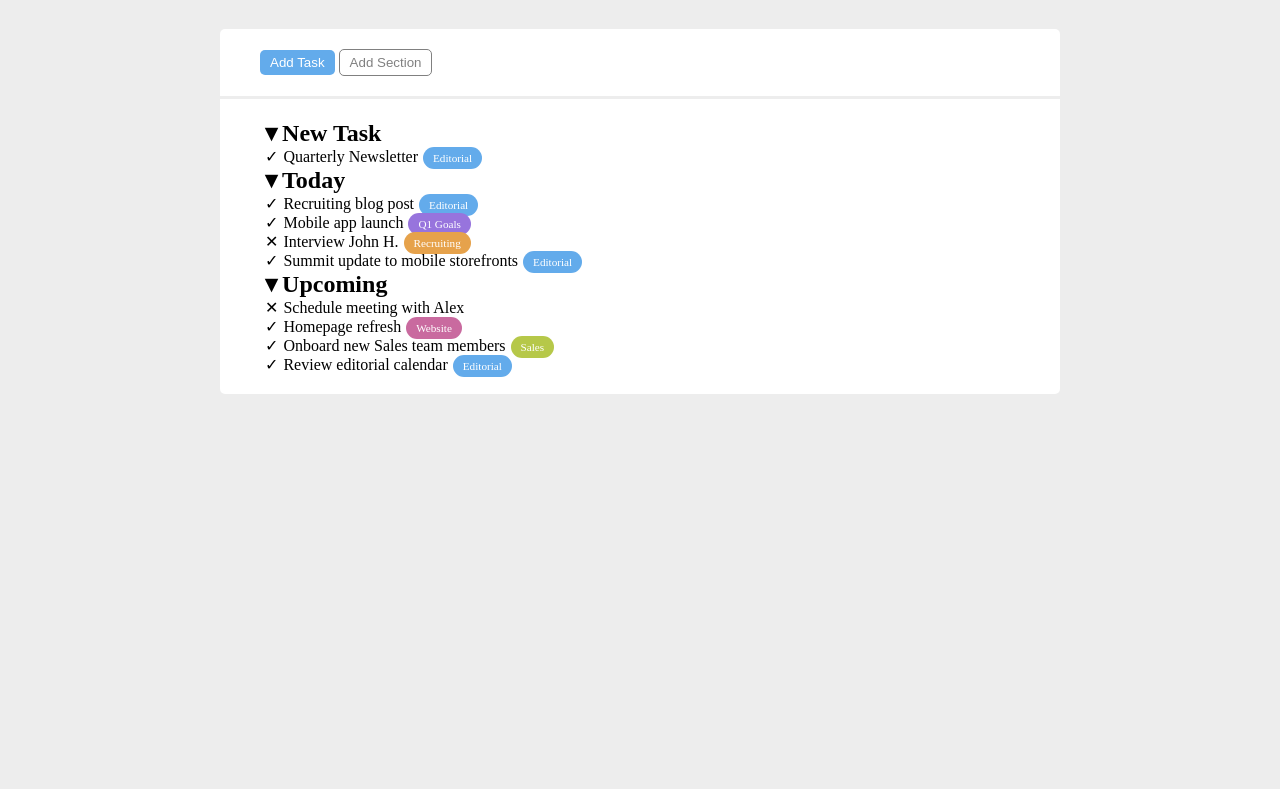
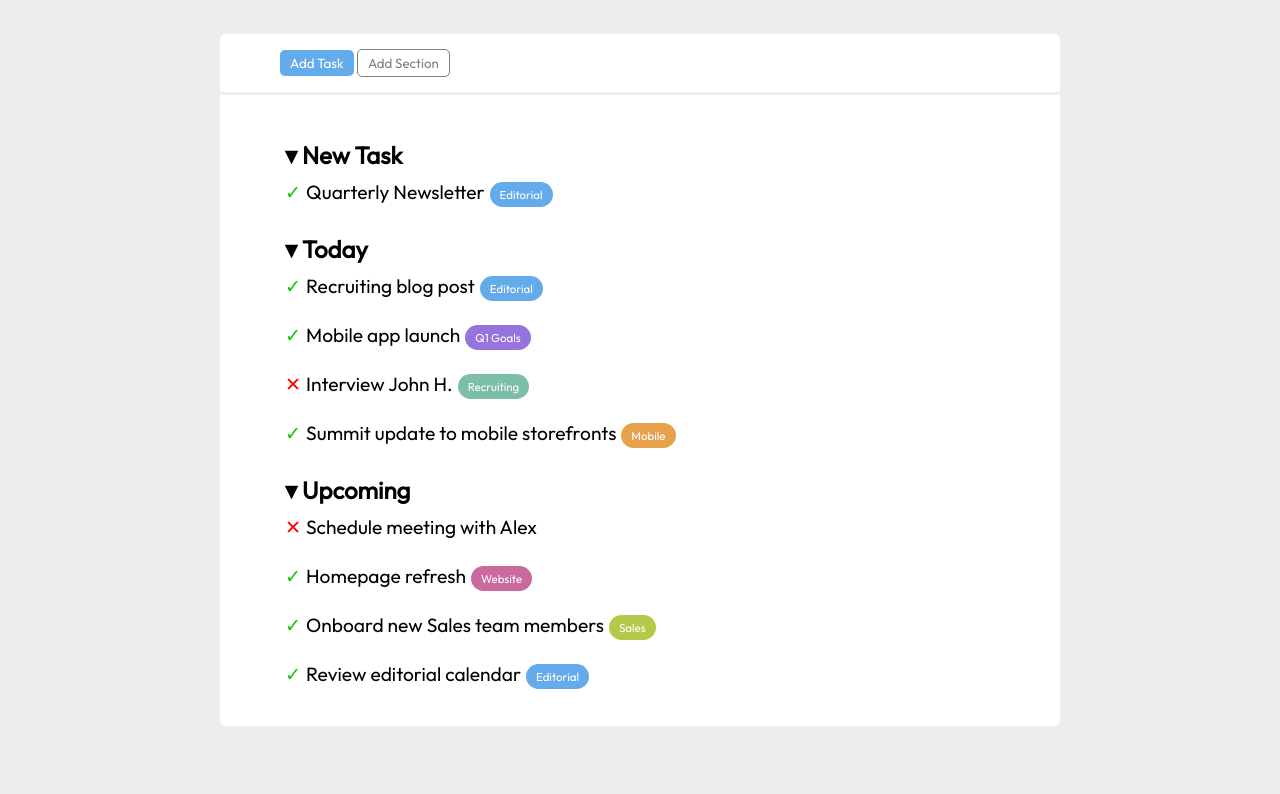
Before and after one commit to FloatIndex/html-css-toboolist, a plain HTML site: page index.html in a window 1280 px wide. Shown: the part 86-880 px from the top of the page. Drawn offline with Linux system fonts and the light colour scheme.

```diff
--- a/index.html
+++ b/index.html
@@ -8,6 +8,10 @@
     <title>Toboolist</title>
 
     <link rel="stylesheet" href="style.css">
+
+    <link rel="preconnect" href="https://fonts.googleapis.com">
+    <link rel="preconnect" href="https://fonts.gstatic.com" crossorigin>
+    <link href="https://fonts.googleapis.com/css2?family=Outfit&display=swap" rel="stylesheet">
 
 </head>
 
@@ -41,7 +45,7 @@
                     <div class="menu-element checked">Recruiting blog post<span class="editorial">Editorial</span></div>
                     <div class="menu-element checked">Mobile app launch<span class="q1-goals">Q1 Goals</span></div>
                     <div class="menu-element not-checked">Interview John H.<span class="recruiting">Recruiting</span></div>
-                    <div class="menu-element checked mobile">Summit update to mobile storefronts<span class="editorial">Editorial</span></div>
+                    <div class="menu-element checked">Summit update to mobile storefronts<span class="mobile">Mobile</span></div>
                 </div>
 
                 <div>
--- a/style.css
+++ b/style.css
@@ -1,6 +1,7 @@
 *{
     margin: 0px;
     box-sizing: border-box;
+    font-family: 'Outfit', sans-serif;
 }
 
 .banner{
@@ -31,7 +32,7 @@ main{
 
 .btn-section, .menu-section{
     background-color: #fff;
-    padding: 20px 40px;
+    padding: 15px 60px;
 }
 
 .btn-section{
@@ -62,6 +63,16 @@ main{
     color: grey;
 }
 
+.menu-element{
+    margin-top: 10px;
+    margin-bottom: 25px;
+    font-size: 1.2em;
+}
+
+.menu-title{
+    margin-top: 30px;
+}
+
 .menu-title::before{
     content: '\25BE';
     padding: 5px;
@@ -70,19 +81,25 @@ main{
 .menu-element.checked::before{
     padding: 5px;
     content: '\2713';
+    color: rgb(13, 199, 13);
+    /* border: 5px, solid, rgb(13, 199, 13); */
 }
 
 .menu-element.not-checked::before{
     padding: 5px;
     content: '\2715';
+    color: #f00;
+    /* border: 5px, solid, #f00; */
+
 }
 
-.menu-element .editorial,.q1-goals,.recruiting,.website,.sales{
+.menu-element .editorial,.q1-goals,.recruiting,.mobile,.website,.sales{
     color: #fff;
-    font-size: 0.7em;
+    font-size: 0.6em;
     margin: 5px;
     padding: 5px 10px;
     border-radius: 15px;
+    vertical-align: middle;
 }
 
 .menu-element .editorial{
@@ -94,6 +111,10 @@ main{
 }
 
 .menu-element .recruiting{
+    background-color: rgb(124, 190, 170);
+}
+
+.menu-element .mobile{
     background-color: rgb(230, 162, 75);
 }
 
```
